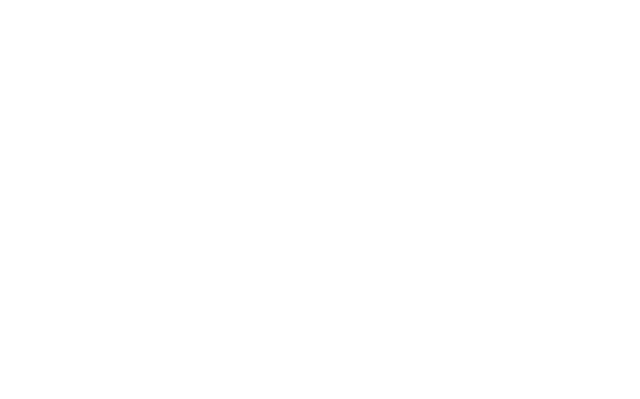
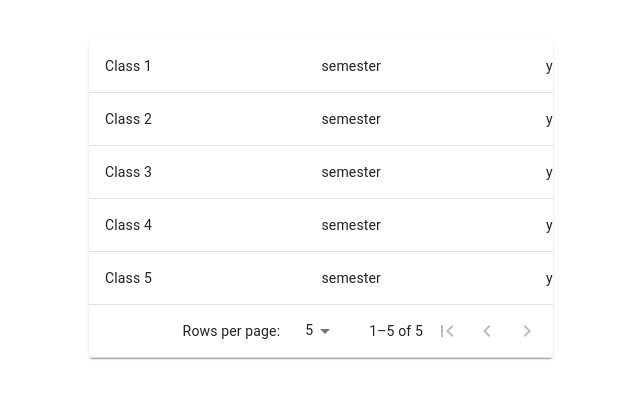
Before and after one commit to The-Four-Russketeers/FrontEndStuff, a React (Create React App) app: page /schedules in a window 1280 px wide. Before the commit this address had no page. Shown: the part 209-608 px from the top of the page, without its empty margins (319-959 px from the left). Built offline with nearby package versions, Linux system fonts and the light colour scheme.

Commit message:
made schedule page
made Schedule page

```diff
--- a/src/App.js
+++ b/src/App.js
@@ -2,6 +2,7 @@
 import { BrowserRouter as Router, Routes, Route } from 'react-router-dom'; //imports all the things we need from react-router dom
 import LoginPage from './Pages/LoginPage';
 import Home from './Pages/Home';
+import Schedules from './Pages/Schedules';
 
 
 
@@ -13,6 +14,7 @@
           <Route index element={<LoginPage/>} />
           <Route path='/login' element ={<LoginPage/>} />
           <Route path ='/home' element = {<Home/>} />
+          <Route path = '/schedules' element = {<Schedules/>}/>
         </Routes>
       </Router>
     </div>
--- a/src/Components/login.js
+++ b/src/Components/login.js
@@ -23,14 +23,14 @@
 
   const handleSubmit = async (event) => {
     event.preventDefault();
-    const requestData = {
+    const requestData = { // creates a non-changing object called requestData - this contains an email and password field
       email: email,
       password: password,
     };
 
     try {
-      // Make a POST request to your API endpoint
-      const response = await axios.post(apiUrl, requestData);
+      // Make a POST request to the apiURL
+      const response = await axios.post(apiUrl, requestData); // send the requestData object to the apiURL
       if (response.status === 200) {
         console.log('Login successful');
         navigate('/home');
@@ -71,8 +71,10 @@
               name="email"
               autoComplete="email"
               autoFocus
-              value ={email}
-              onChange={(e)=> setEmail(e.target.value)}
+              value ={email} // sets the value in the text field to the email constant created earlier
+              onChange={(e)=> setEmail(e.target.value)} /*onChange is an event that triggers when an input changes - e is an event object that holds information on the change
+                                                         setEmail is the setter function we made that changes the email value - e.target is the input element and e.target.value
+                                                        the value currently in the input element */
             />
             <TextField
               margin="normal"
--- /dev/null
+++ b/src/Components/output.js
@@ -0,0 +1,161 @@
+import React from "react";
+import PropTypes from 'prop-types';
+import Box from '@mui/material/Box';
+import Table from '@mui/material/Table';
+import TableBody from '@mui/material/TableBody';
+import TableCell from '@mui/material/TableCell';
+import TableContainer from '@mui/material/TableContainer';
+import TableFooter from '@mui/material/TableFooter';
+import TablePagination from '@mui/material/TablePagination';
+import TableRow from '@mui/material/TableRow';
+import Paper from '@mui/material/Paper';
+import IconButton from '@mui/material/IconButton';
+import FirstPageIcon from '@mui/icons-material/FirstPage';
+import KeyboardArrowLeft from '@mui/icons-material/KeyboardArrowLeft';
+import KeyboardArrowRight from '@mui/icons-material/KeyboardArrowRight';
+import LastPageIcon from '@mui/icons-material/LastPage';
+import useTheme from '@mui/system/useTheme';
+
+function TablePaginationActions(props) {
+  const theme = useTheme();
+  const { count, page, rowsPerPage, onPageChange } = props;
+
+  const handleFirstPageButtonClick = (event) => {
+    onPageChange(event, 0);
+  };
+
+  const handleBackButtonClick = (event) => {
+    onPageChange(event, page - 1);
+  };
+
+  const handleNextButtonClick = (event) => {
+    onPageChange(event, page + 1);
+  };
+
+  const handleLastPageButtonClick = (event) => {
+    onPageChange(event, Math.max(0, Math.ceil(count / rowsPerPage) - 1));
+  };
+
+  return (
+    <Box sx={{ flexShrink: 0, ml: 0.5 }}>
+      <IconButton
+        onClick={handleFirstPageButtonClick}
+        disabled={page === 0}
+        aria-label="first page"
+      >
+        {theme.direction === 'rtl' ? <LastPageIcon /> : <FirstPageIcon />}
+      </IconButton>
+      <IconButton
+        onClick={handleBackButtonClick}
+        disabled={page === 0}
+        aria-label="previous page"
+      >
+        {theme.direction === 'rtl' ? <KeyboardArrowRight /> : <KeyboardArrowLeft />}
+      </IconButton>
+      <IconButton
+        onClick={handleNextButtonClick}
+        disabled={page >= Math.ceil(count / rowsPerPage) - 1}
+        aria-label="next page"
+      >
+        {theme.direction === 'rtl' ? <KeyboardArrowLeft /> : <KeyboardArrowRight />}
+      </IconButton>
+      <IconButton
+        onClick={handleLastPageButtonClick}
+        disabled={page >= Math.ceil(count / rowsPerPage) - 1}
+        aria-label="last page"
+      >
+        {theme.direction === 'rtl' ? <FirstPageIcon /> : <LastPageIcon />}
+      </IconButton>
+    </Box>
+  );
+}
+
+TablePaginationActions.propTypes = {
+  count: PropTypes.number.isRequired,
+  onPageChange: PropTypes.func.isRequired,
+  page: PropTypes.number.isRequired,
+  rowsPerPage: PropTypes.number.isRequired,
+};
+
+function createData(name, calories, fat) {
+  return { name, calories, fat };
+}
+
+const rows = [
+  createData('Class 1', "semester", 'year' ),
+  createData('Class 2', "semester", 'year' ),
+  createData('Class 3', "semester", 'year' ),
+  createData('Class 4', "semester", 'year' ),
+  createData('Class 5', "semester", 'year' ),
+
+].sort((a, b) => (a.calories < b.calories ? -1 : 1));
+
+export default function CustomPaginationActionsTable() {
+  const [page, setPage] = React.useState(0);
+  const [rowsPerPage, setRowsPerPage] = React.useState(5);
+
+  // Avoid a layout jump when reaching the last page with empty rows.
+  const emptyRows =
+    page > 0 ? Math.max(0, (1 + page) * rowsPerPage - rows.length) : 0;
+
+  const handleChangePage = (event, newPage) => {
+    setPage(newPage);
+  };
+
+  const handleChangeRowsPerPage = (event) => {
+    setRowsPerPage(parseInt(event.target.value, 10));
+    setPage(0);
+  };
+
+  return (
+    <div style={{ display: 'flex', justifyContent: 'center', alignItems: 'center', height: '100vh', margin: '0 400px' }}>
+    <TableContainer component={Paper}>
+      <Table sx={{ minWidth: 500 }} aria-label="custom pagination table">
+        <TableBody>
+          {(rowsPerPage > 0
+            ? rows.slice(page * rowsPerPage, page * rowsPerPage + rowsPerPage)
+            : rows
+          ).map((row) => (
+            <TableRow key={row.name}>
+              <TableCell component="th" scope="row">
+                {row.name}
+              </TableCell>
+              <TableCell style={{ width: 160 }} align="right">
+                {row.calories}
+              </TableCell>
+              <TableCell style={{ width: 160 }} align="right">
+                {row.fat}
+              </TableCell>
+            </TableRow>
+          ))}
+          {emptyRows > 0 && (
+            <TableRow style={{ height: 53 * emptyRows }}>
+              <TableCell colSpan={6} />
+            </TableRow>
+          )}
+        </TableBody>
+        <TableFooter>
+          <TableRow>
+            <TablePagination
+              rowsPerPageOptions={[5, 10, 25, { label: 'All', value: -1 }]}
+              colSpan={3}
+              count={rows.length}
+              rowsPerPage={rowsPerPage}
+              page={page}
+              SelectProps={{
+                inputProps: {
+                  'aria-label': 'rows per page',
+                },
+                native: true,
+              }}
+              onPageChange={handleChangePage}
+              onRowsPerPageChange={handleChangeRowsPerPage}
+              ActionsComponent={TablePaginationActions}
+            />
+          </TableRow>
+        </TableFooter>
+      </Table>
+    </TableContainer>
+    </div>
+  );
+}
--- /dev/null
+++ b/src/Pages/Schedules.js
@@ -0,0 +1,11 @@
+import react from "react";
+import TablePaginationActions from "../Components/output";
+
+export default function Schedules(){
+    return(
+        <div>
+        <TablePaginationActions/>
+    </div>
+    )
+
+}
```
